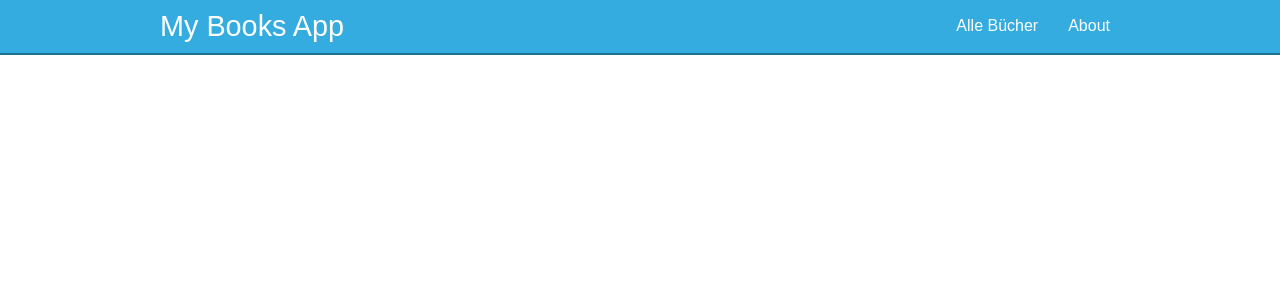
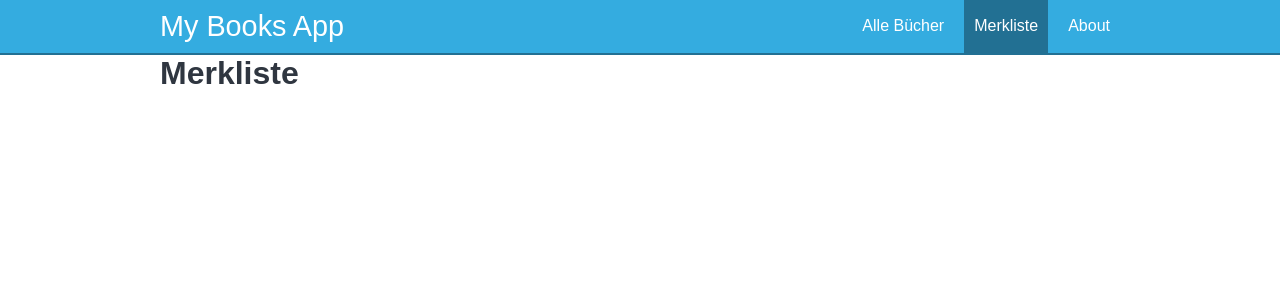
Before and after one commit to may17/my-books-app, a Vue app: page /bookmarks in a window 1280 px wide. Shown: the top 300 px of the page. Built offline with nearby package versions, Linux system fonts and the light colour scheme.

Commit message:
Add solution excercise 5

```diff
--- a/src/App.vue
+++ b/src/App.vue
@@ -5,6 +5,9 @@
 
       <nav class="header__link-list">
         <router-link class="header__link-item" to="/">Alle Bücher</router-link>
+        <router-link class="header__link-item" to="/bookmarks"
+          >Merkliste</router-link
+        >
         <router-link class="header__link-item" to="/about">About</router-link>
       </nav>
     </div>
--- a/src/router.js
+++ b/src/router.js
@@ -1,6 +1,7 @@
 import { createRouter, createWebHistory } from "vue-router";
 import AllBooksPage from "@/views/AllBooksPage.vue";
 import AboutPage from "@/views/AboutPage.vue";
+import BookmarksPage from "@/views/BookmarksPage.vue";
 
 const routes = [
   {
@@ -13,6 +14,11 @@ const routes = [
     name: "AboutPage",
     component: AboutPage,
   },
+  {
+    path: "/bookmarks",
+    name: "BookmarksPage",
+    component: BookmarksPage,
+  },
 ];
 
 const router = createRouter({
--- /dev/null
+++ b/src/views/BookmarksPage.vue
@@ -0,0 +1,3 @@
+<template>
+  <h1>Merkliste</h1>
+</template>
```
